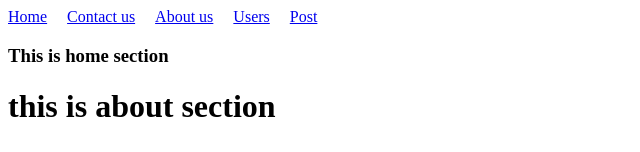
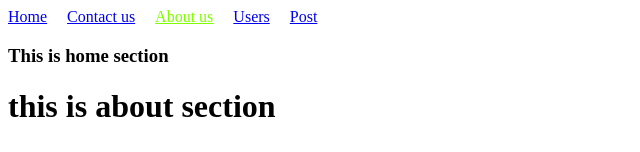
Before and after one commit to fardinariful/React_Router_core_conecpt, a React (Vite) app: page /about in a window 1280 px wide. Shown: the top 152 px of the page, without its empty margins (0-640 px from the left). Built offline with nearby package versions, Linux system fonts and the light colour scheme.

Commit message:
active route added

```diff
--- a/src/Components/Header/Header.css
+++ b/src/Components/Header/Header.css
@@ -1,3 +1,8 @@
 nav a{
     margin-right: 20px;
 }
+
+nav a.active{
+    text-decoration: underline;
+    color: chartreuse;
+}
--- a/src/Components/Header/Header.jsx
+++ b/src/Components/Header/Header.jsx
@@ -1,13 +1,14 @@
-import { Link } from 'react-router-dom';
+import { NavLink } from 'react-router-dom';
 import './Header.css'
 const Header = () => {
     return (
         <nav>
-            <Link to="/">Home</Link>
-            <Link to="/contact">Contact us</Link>
-            <Link to="/about">About us</Link>
-            <Link to="/users">Users</Link>
-            <Link to="/posts">Post</Link>
+            <NavLink to="/">Home</NavLink>
+            <NavLink to="/contact">Contact us</NavLink>
+            <NavLink to="/about">About us</NavLink>
+            <NavLink to="/users">Users</NavLink>
+            <NavLink to="/posts">Post</NavLink>
+
 
         </nav>
     );
```
